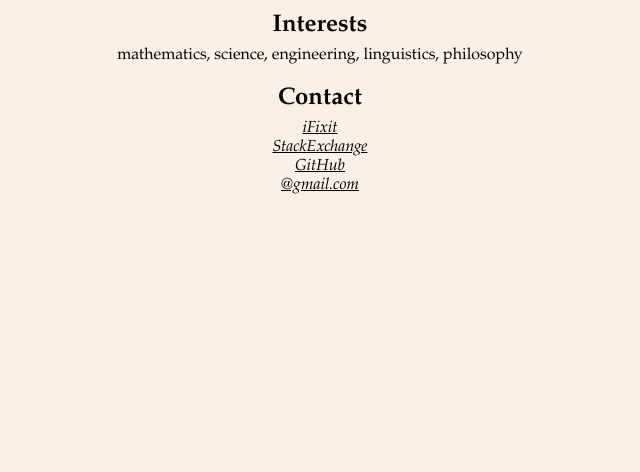
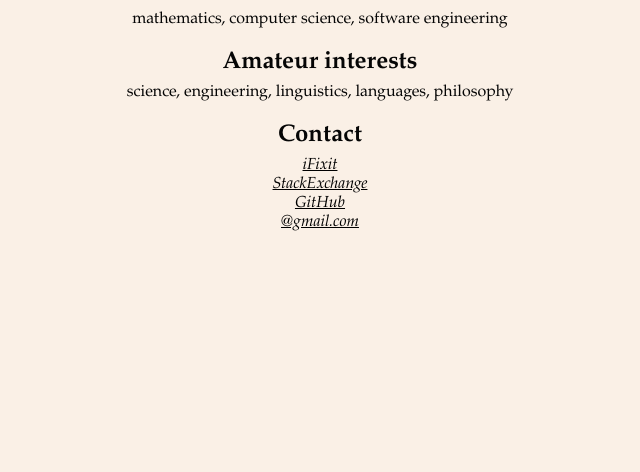
Before and after one commit to addison-grant/addison-grant.github.io, a plain HTML site: page index.html in a window 1280 px wide. Shown: the part 348-820 px from the top of the page, without its empty margins (320-960 px from the left). Drawn offline with Linux system fonts and the light colour scheme.

Commit message:
Update index.html

```diff
--- a/index.html
+++ b/index.html
@@ -33,8 +33,10 @@ a, a:visited {
 <h1>Addison Grant</h1>
 </header>
 <main>
-<h2>Interests</h2>
-<p>mathematics, science, engineering, linguistics, philosophy</p>
+<h2>Main interests</h2>
+<p>mathematics, computer science, software engineering</p>
+<h2>Amateur interests</h2>
+<p>science, engineering, linguistics, languages, philosophy</p>
 <h2>Contact</h2>
 <address>
 <a href="https://www.ifixit.com/User/1466227/Addison+Grant">iFixit</a>
```
